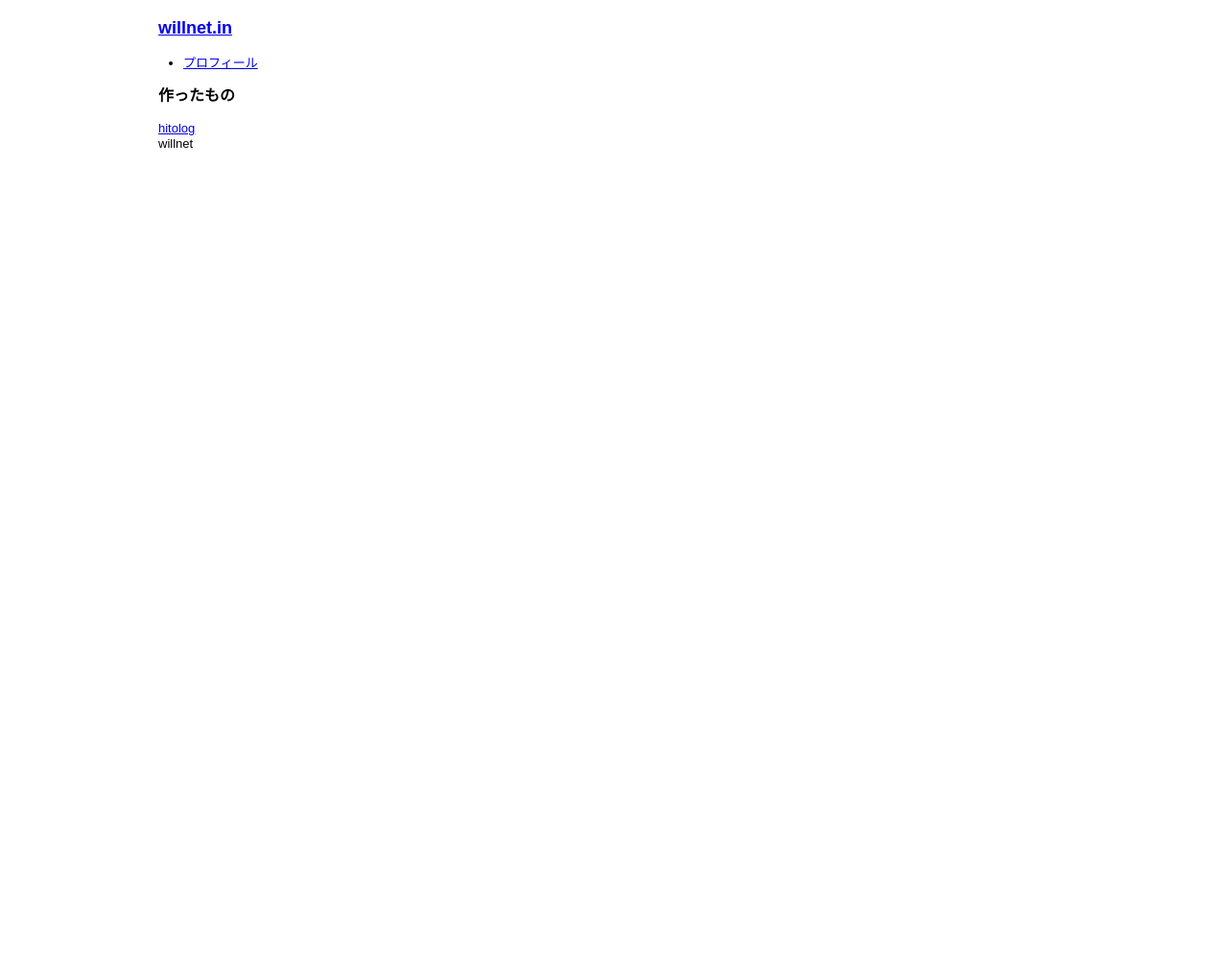
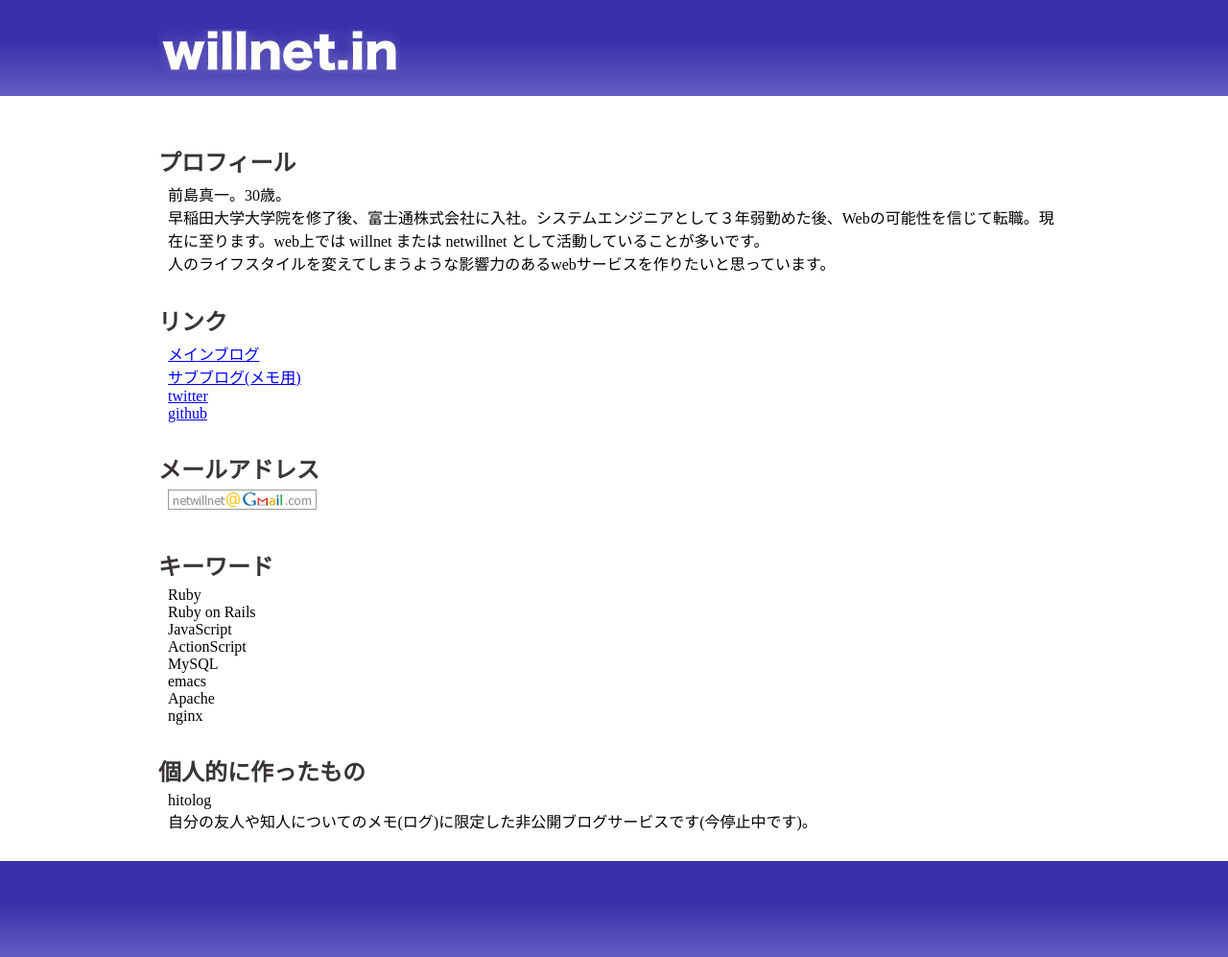
Before and after one commit to willnet/myprofile, a plain HTML site: page index.html in a window 1280 px wide. Shown: the whole page at 96% size. Before the commit the page ends 800 px from the top, so only its background shows below. Drawn offline with Linux system fonts and the light colour scheme.

Commit message:
modified for appengine

```diff
--- /dev/null
+++ b/css/common.css
@@ -0,0 +1,47 @@
+html {
+  background-color: #6364BD;
+  font-size: 16px;
+}
+
+div#wrapper {
+
+}
+
+div#header {
+  height: 100px;
+  background: url(/images/background.jpg) repeat-x;
+}
+
+div#header h1 {
+  padding: 30px 0;
+}
+
+div#body {
+  background-color: #FFFFFF;
+  padding: 20px 0;
+}
+
+div#body h2 {
+  font-size: 1.5em;
+  font-weight: bold;
+  margin: 30px 0 5px 0;
+  color: #393536;
+}
+
+div#body p {
+  margin: 0 10px;
+}
+
+div#body ul, div#body img, div#body dl {
+  margin: 0 10px 10px 10px;
+}
+
+div.content {
+  width: 950px;
+  margin: 0 auto;
+}
+
+div#footer {
+  height: 100px;
+  background: url(/images/background.jpg) repeat-x;
+}
--- /dev/null
+++ b/css/reset-min.css
@@ -0,0 +1,8 @@
+/*
+Copyright (c) 2010, Yahoo! Inc. All rights reserved.
+Code licensed under the BSD License:
+http://developer.yahoo.com/yui/license.html
+version: 3.1.0
+build: 2026
+*/
+html{color:#000;background:#FFF;}body,div,dl,dt,dd,ul,ol,li,h1,h2,h3,h4,h5,h6,pre,code,form,fieldset,legend,input,textarea,p,blockquote,th,td{margin:0;padding:0;}table{border-collapse:collapse;border-spacing:0;}fieldset,img{border:0;}address,caption,cite,code,dfn,em,strong,th,var{font-style:normal;font-weight:normal;}li{list-style:none;}caption,th{text-align:left;}h1,h2,h3,h4,h5,h6{font-size:100%;font-weight:normal;}q:before,q:after{content:'';}abbr,acronym{border:0;font-variant:normal;}sup{vertical-align:text-top;}sub{vertical-align:text-bottom;}input,textarea,select{font-family:inherit;font-size:inherit;font-weight:inherit;}input,textarea,select{*font-size:100%;}legend{color:#000;}
--- a/index.html
+++ b/index.html
@@ -1,27 +1,88 @@
-<html>
+<?xml version="1.0" encoding="UTF-8"?>
+<!DOCTYPE html PUBLIC "-//W3C//DTD XHTML 1.0 Transitional//EN" "http://www.w3.org/TR/xhtml1/DTD/xhtml1-transitional.dtd">
+<html xmlns="http://www.w3.org/1999/xhtml" xml:lang="ja">
   <head>
     <title>willnet.in</title>
-<link rel="stylesheet" type="text/css" href="css/reset-fonts-grids.css">
-<link rel="stylesheet" type="text/css" href="css/base-min.css">
+    <link rel="stylesheet" type="text/css" href="css/reset-min.css" />
+    <link rel="stylesheet" type="text/css" href="css/common.css" />
+    <link rel="shortcut icon" href="/images/favicon.ico" />
     <meta http-equiv="Content-Type" content="text/html; charset=utf-8">
+      <meta name="google-site-verification" content="CU-fpC0hzKI3pmfozp9cVYlSUwIQvJQ3zTm5h1PE9lg" />
     </head>
     <body>
-  <div id="doc2">
-    <div id="hd">
-      <h1><a href="/">willnet.in</a></h1>
+      <div id="wrapper">
+        <div id="header">
+          <div class="content">
+            <h1>
+              <a href="/">
+                <img src="./images/logo2.jpg" alt="willnet.in" />
+              </a>
+            </h1>
+          </div>
+        </div> <!-- header -->
+        <div id="body">
+          <div class="content">
+            <h2>プロフィール</h2>
+            <p>
+              前島真一。30歳。
+            </p>
+            <p>
+              早稲田大学大学院を修了後、富士通株式会社に入社。システムエンジニアとして３年弱勤めた後、Webの可能性を信じて転職。現在に至ります。web上では willnet または netwillnet として活動していることが多いです。
+            </p>
+            <p>
+              人のライフスタイルを変えてしまうような影響力のあるwebサービスを作りたいと思っています。
+            </p>
+            <h2>リンク</h2>
             <ul>
               <li>
-          <a href="./profile.html">プロフィール</a>
+                <a href="http://d.hatena.ne.jp/willnet/">メインブログ</a>
+              </li>
+              <li>
+                <a href="http://d.hatena.ne.jp/maeshima/">サブブログ(メモ用)</a>
+              </li>
+              </li>
+              <li>
+                <a href="http://twitter.com/netwillnet/">twitter</a>
+              </li>
+              <li>
+                <a href="http://github.com/willnet">github</a>
               </li>
             </ul>
-    </div> <!-- hd -->
-    <div id="bd">
-      <h2>作ったもの</h2>
-      <a href="http://hitolog.willnet.in/">hitolog</a>
-    </div> <!-- bd -->
-    <div id="ft">
-      willnet
-    </div> <!-- ft -->
-  </div><!-- doc2 -->
+            <h2>メールアドレス</h2>
+            <img src="./images/mail.png" title="メールアドレス" alt="メールアドレス" />
+            <h2>キーワード</h2>
+            <ul>
+              <li>Ruby</li>
+              <li>Ruby on Rails</li>
+              <li>JavaScript</li>
+              <li>ActionScript</li>
+              <li>MySQL</li>
+              <li>emacs</li>
+              <li>Apache</li>
+              <li>nginx</li>
+            </ul>
+            <h2>個人的に作ったもの</h2>
+            <dl>
+              <dt>
+                hitolog
+              </dt>
+              <dd>
+                自分の友人や知人についてのメモ(ログ)に限定した非公開ブログサービスです(今停止中です)。
+              </dd>
+            </dl>
+          </div>
+        </div> <!-- body -->
+        <div id="footer">
+        </div> <!-- footer -->
+      </div><!-- wrapper -->
+<script type="text/javascript">
+var gaJsHost = (("https:" == document.location.protocol) ? "https://ssl." : "http://www.");
+document.write(unescape("%3Cscript src='" + gaJsHost + "google-analytics.com/ga.js' type='text/javascript'%3E%3C/script%3E"));
+</script>
+<script type="text/javascript">
+try {
+var pageTracker = _gat._getTracker("UA-2159167-5");
+pageTracker._trackPageview();
+} catch(err) {}</script>
     </body>
   </html>
```
Also changed, not shown: images/background.gif (added), images/background.jpg (added), images/favicon.ico (added), images/header.jpg (added), images/logo.gif (added), images/logo.jpg (added), images/logo2.gif (added), images/logo2.jpg (added), images/mail.png (added), images/willnet-logo2.jpg (added), images/willnet.jpg (added), 1 other file. Lines whose indentation alone changed are shown as unchanged.
